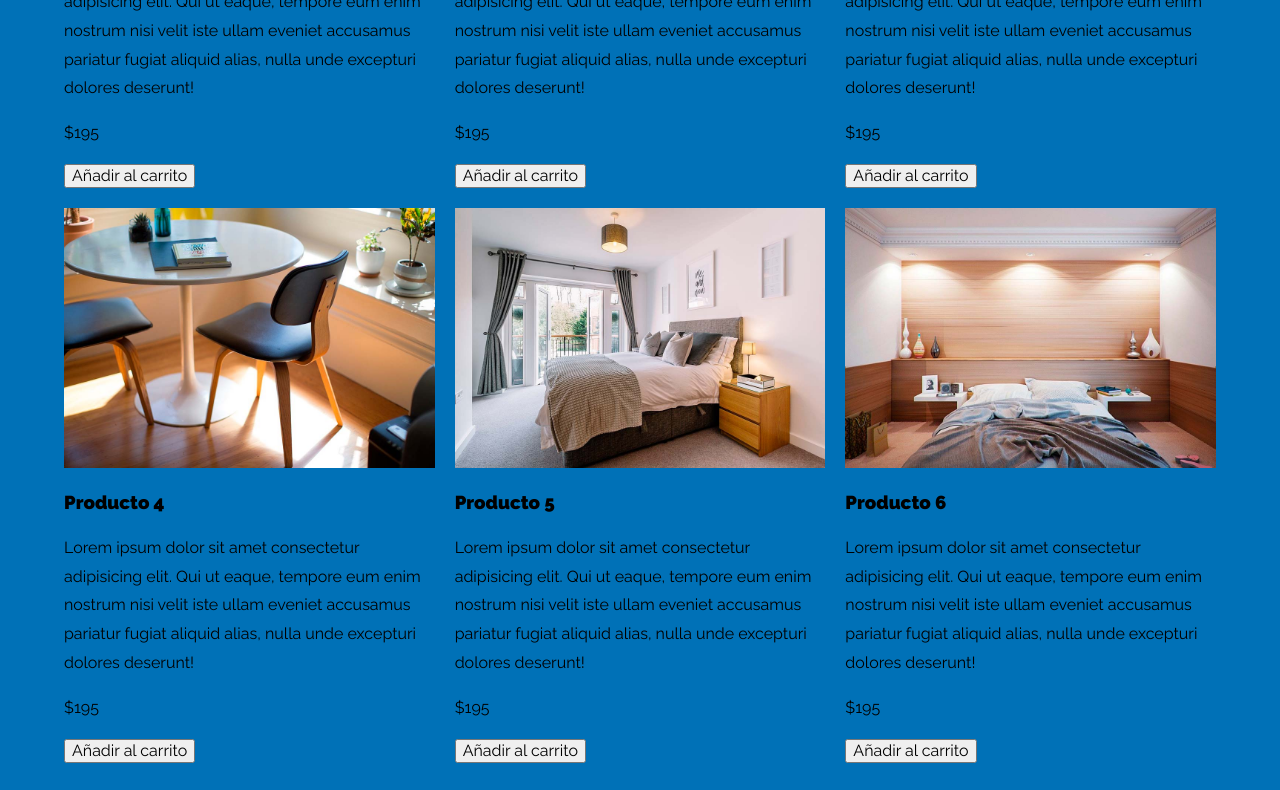
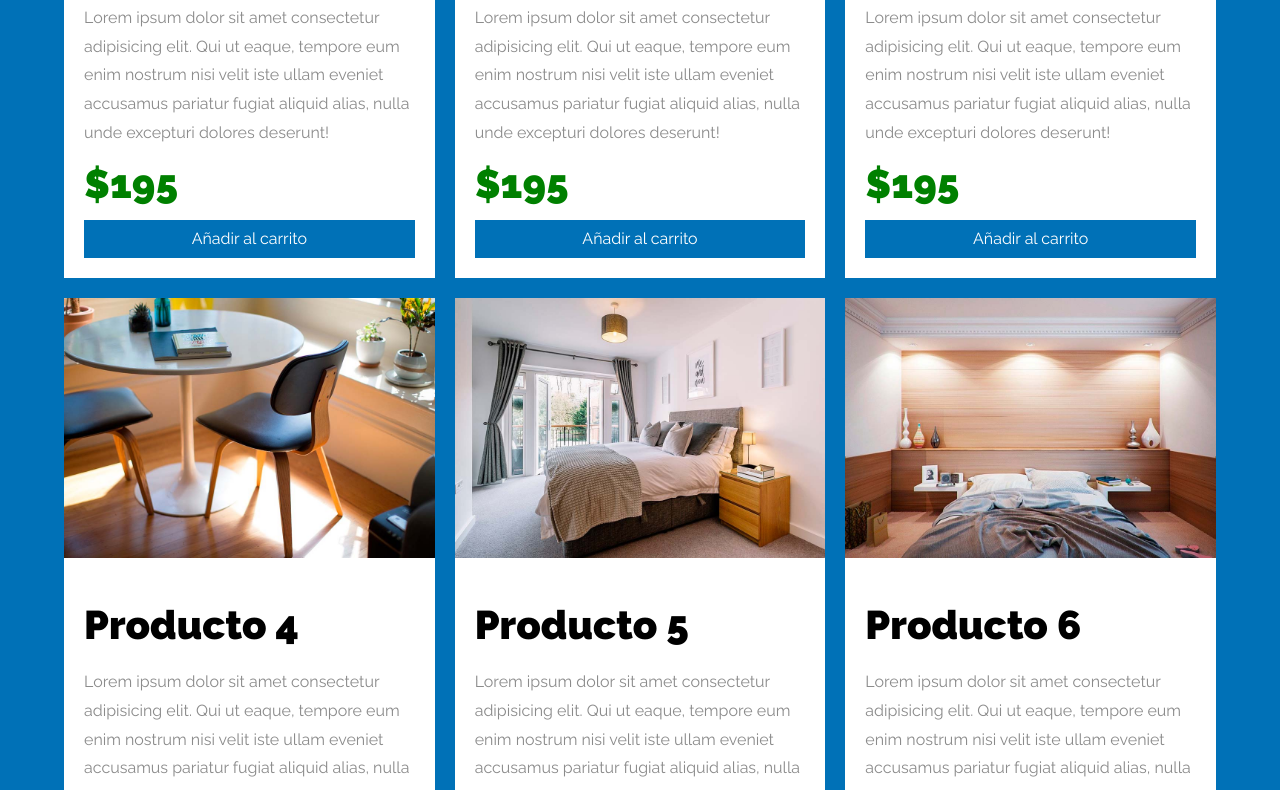
Before and after one commit to Daniel151505/bem, a plain HTML site: page index.html in a window 1280 px wide. Shown: the part 718-1508 px from the top of the page. Before the commit the page ends 1481 px from the top, so only its background shows below. Drawn offline with Linux system fonts and the light colour scheme.

Commit message:
CSS a los bloques de producto

```diff
--- a/css/styles.css
+++ b/css/styles.css
@@ -90,3 +90,57 @@ img {
         gap: 2rem;
     }
 }
+
+.producto {
+    background-color: var(--blanco);
+    margin-bottom: 1rem;
+}
+
+@media (min-width: 738px) {
+    .producto {
+        margin-bottom: 0;
+    }
+}
+
+.producto:last-of-type {
+    margin-bottom: 0;
+}
+
+.producto__contenido {
+    padding: 2rem;
+}
+
+.producto__nombre {
+    font-size: 4rem;
+}
+
+.producto__descripcion {
+    color: #8b8b8b;
+    margin: 0;
+}
+
+.producto__precios {
+    display: flex;
+    justify-content: space-between;
+}
+
+.producto__precio {
+    font-size: 4rem;
+    color: green;
+    font-weight: 900;
+    margin: 0;
+}
+
+.producto__boton {
+    all: unset;
+    background-color: var(--azul);
+    width: 100%;
+    padding: 1rem 0;
+    text-align: center;
+    color: var(--blanco);
+    cursor: pointer;
+}
+
+.producto__boton:hover {
+    background-color: #014570;
+}
--- a/index.html
+++ b/index.html
@@ -32,7 +32,7 @@
                         <div class="producto__precios">
                             <p class="producto__precio">$195</p>
                         </div>
-                        <button class="proucto__boton" type="button">Añadir al carrito</button>
+                        <button class="producto__boton" type="button">Añadir al carrito</button>
                     </div>
                 </div>  <!--  Fin Producto -->
 
@@ -46,7 +46,7 @@
                         <div class="producto__precios">
                             <p class="producto__precio">$195</p>
                         </div>
-                        <button class="proucto__boton" type="button">Añadir al carrito</button>
+                        <button class="producto__boton" type="button">Añadir al carrito</button>
                     </div>
                 </div>  <!--  Fin Producto -->
 
@@ -60,7 +60,7 @@
                         <div class="producto__precios">
                             <p class="producto__precio">$195</p>
                         </div>
-                        <button class="proucto__boton" type="button">Añadir al carrito</button>
+                        <button class="producto__boton" type="button">Añadir al carrito</button>
                     </div>
                 </div>  <!--  Fin Producto -->
 
@@ -74,7 +74,7 @@
                         <div class="producto__precios">
                             <p class="producto__precio">$195</p>
                         </div>
-                        <button class="proucto__boton" type="button">Añadir al carrito</button>
+                        <button class="producto__boton" type="button">Añadir al carrito</button>
                     </div>
                 </div>  <!--  Fin Producto -->
 
@@ -88,7 +88,7 @@
                         <div class="producto__precios">
                             <p class="producto__precio">$195</p>
                         </div>
-                        <button class="proucto__boton" type="button">Añadir al carrito</button>
+                        <button class="producto__boton" type="button">Añadir al carrito</button>
                     </div>
                 </div>  <!--  Fin Producto -->
 
@@ -102,7 +102,7 @@
                         <div class="producto__precios">
                             <p class="producto__precio">$195</p>
                         </div>
-                        <button class="proucto__boton" type="button">Añadir al carrito</button>
+                        <button class="producto__boton" type="button">Añadir al carrito</button>
                     </div>
                 </div>  <!--  Fin Producto -->
             </div>
```
